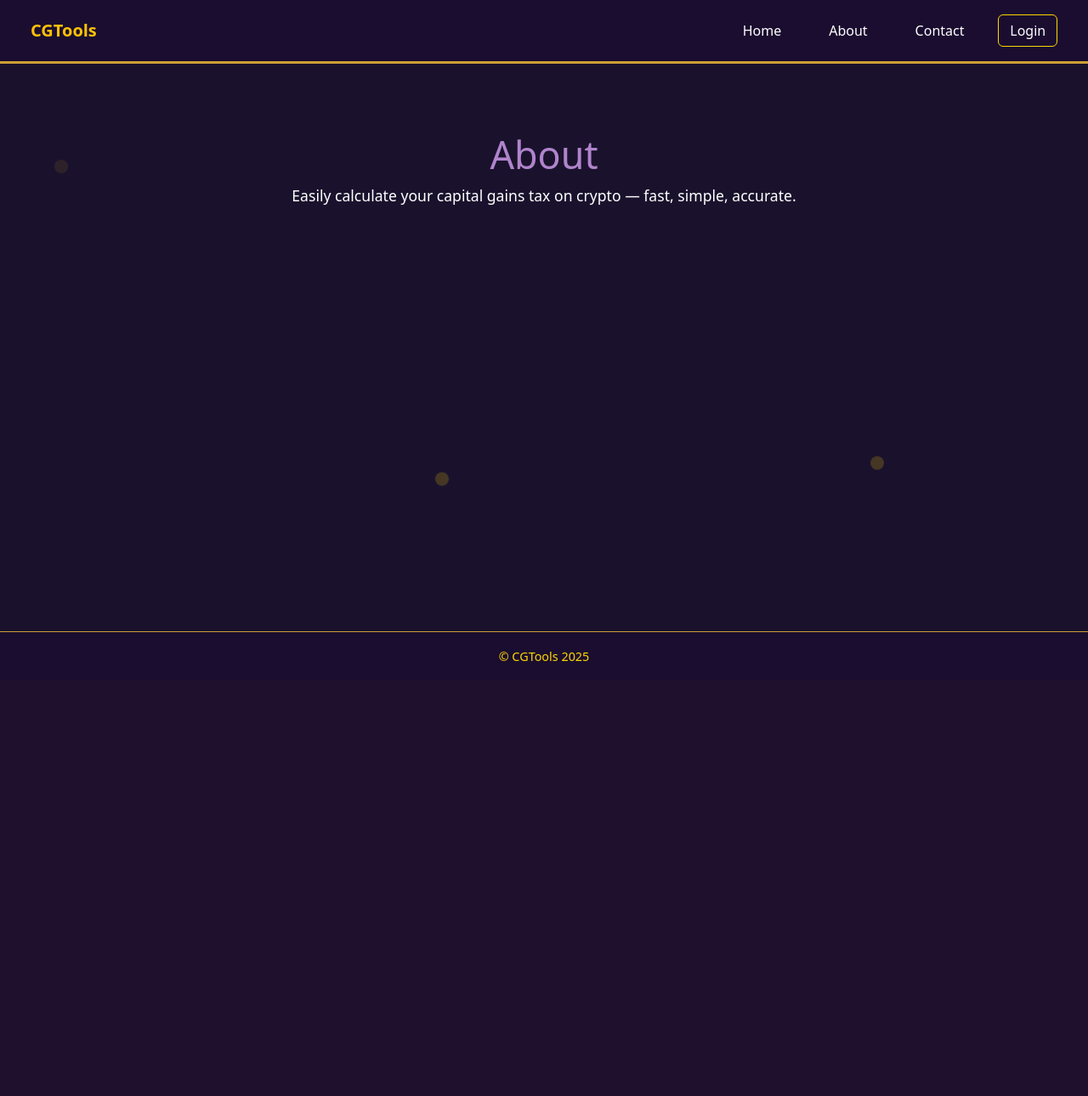
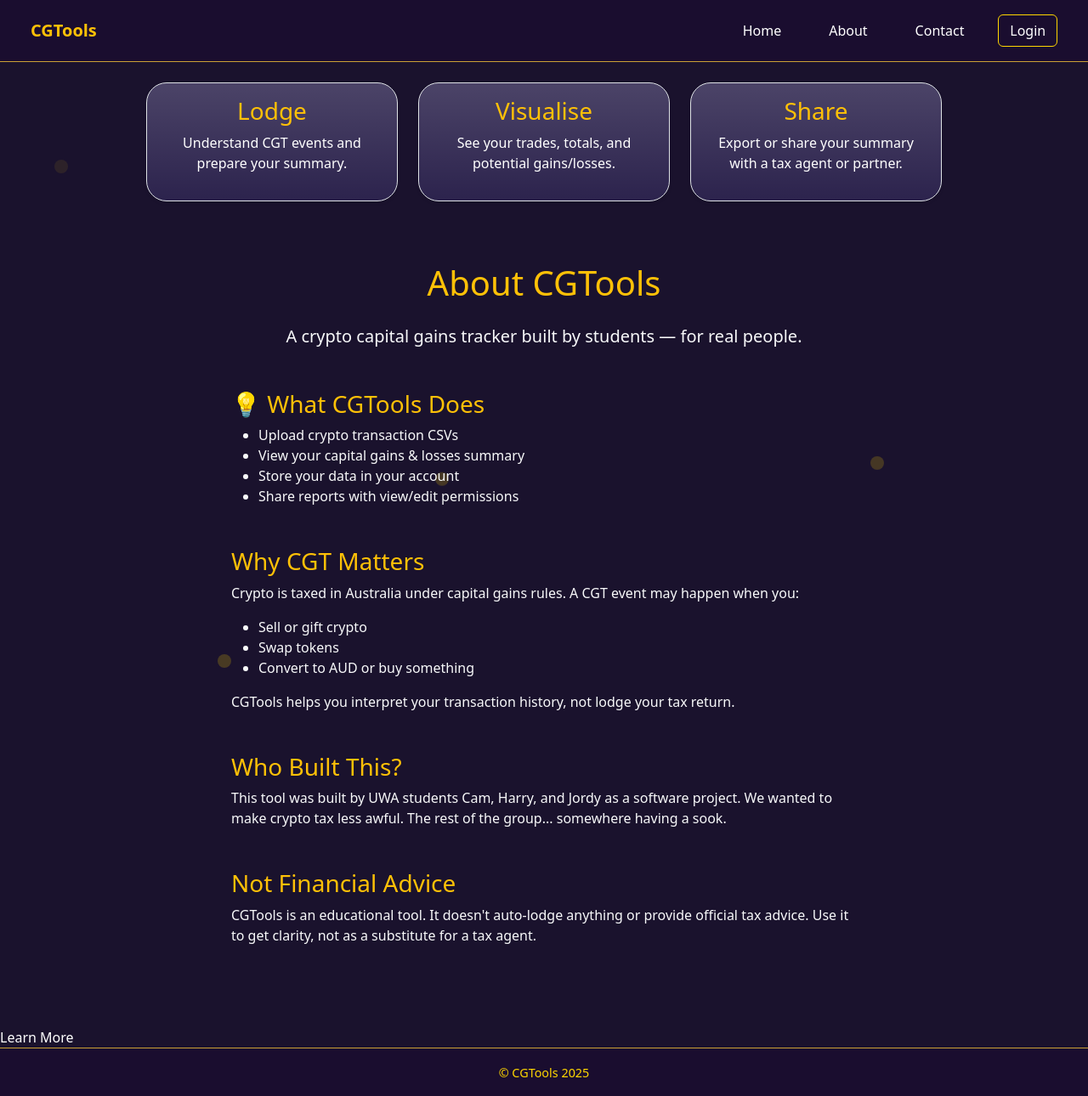
Before and after one commit to cgtools-io/AWD_Project_55, a Flask app: page /about in a window 1280 px wide. Shown: the whole page at 85% size. Before the commit the page ends 778 px from the top, so only its background shows below. Run offline with Flask 3, Linux system fonts and the light colour scheme.

Commit message:
Added initial About page with CGT explanation and feature overview

```diff
--- a/app/static/css/style.css
+++ b/app/static/css/style.css
@@ -58,6 +58,7 @@ Navbar
   border-radius: 6px;
   background-color: transparent;
 }
+
 .login-btn:hover {
   background-color: #FFD700 !important;
   color: #1A1333 !important;
@@ -99,7 +100,8 @@ Coinfall Animation
 .background .coin {
   position: absolute;
   top: 0;
-  left: 50%; /* You can randomize this later */
+  left: 50%;
+  /* You can randomize this later */
   width: 16px;
   height: 16px;
   background-color: #FFD700;
@@ -110,14 +112,26 @@ Coinfall Animation
 }
 
 @keyframes fall {
-  0% { transform: translateY(-100px); opacity: 0; }
-  75% { opacity: 0.2;}
-  100% { transform: translateY(100vh); opacity: 0.2; }
+  0% {
+    transform: translateY(-100px);
+    opacity: 0;
+  }
+
+  75% {
+    opacity: 0.2;
+  }
+
+  100% {
+    transform: translateY(100vh);
+    opacity: 0.2;
+  }
 }
 
 .hero {
-  min-height: auto; /* no full height anymore */
-  padding-top: 6rem; /* or more */
+  min-height: auto;
+  /* no full height anymore */
+  padding-top: 6rem;
+  /* or more */
   padding-bottom: 4rem;
   text-align: center;
 }
@@ -210,6 +224,21 @@ Hero Section
 }
 
 /* ---------------
+About Page
+--------------- */
+
+.about-box {
+  padding: 1rem !important;
+  border-radius: 1.5rem !important;
+  background-color: #2c234d !important;
+  font-size: 1rem;
+  height: 100%;
+  box-sizing: border-box;
+}
+
+
+
+/* ---------------
 Login and Signup Page
 --------------- */
 #bg-container {
@@ -225,6 +254,7 @@ Login and Signup Page
   background-position: top;
   background-repeat: no-repeat;
 }
+
 #form-box {
   border: 1px solid #FFD700;
   background-color: #1A1333;
@@ -232,6 +262,7 @@ Login and Signup Page
   padding: 10px;
   border-radius: 10px;
 }
+
 #submit-btn {
   background-color: #FFD700;
   color: #1A1333;
@@ -240,6 +271,7 @@ Login and Signup Page
   border-radius: 5px;
   cursor: pointer;
 }
+
 .col-form-label {
   font-size: 20px;
   color: white;
@@ -262,6 +294,7 @@ File Upload Page
   font-size: 45px;
   color: white;
 }
+
 .upload-area {
   border: 5px dashed #B084CC;
   border-radius: 10px;
@@ -270,18 +303,21 @@ File Upload Page
   justify-content: center;
   align-content: center;
 }
+
 .upload-text {
   font-size: 20px;
   color: #B084CC;
   text-align: center;
   display: block;
 }
+
 #upload-arrow {
   display: block;
   margin: 30px auto;
   align-content: center;
   text-align: center;
 }
+
 .button-secondary {
   background-color: #B084CC;
   color: #1A1333;
@@ -290,6 +326,7 @@ File Upload Page
   font-weight: bold;
   font-size: 25px;
 }
+
 .button-calculate {
   background-color: #FFD700;
   color: #1A1333;
@@ -298,10 +335,12 @@ File Upload Page
   font-weight: bold;
   font-size: 25px;
 }
+
 .button-calculate:hover {
   background-color: #1A1333;
   color: #FFD700;
 }
+
 .button-secondary:hover {
   background-color: gray;
 }
--- a/app/templates/about.html
+++ b/app/templates/about.html
@@ -11,11 +11,79 @@
     <div class="coin" style="left: 80%; animation-delay: 2s; animation-duration: 6.5s;"></div>
   </div>
 
-  <main class="hero">
-    <div class="container">
-    <h1>About</h1>
-    <p class="tagline">Easily calculate your capital gains tax on crypto — fast, simple, accurate.</p>
+  <div class="container-fluid text-white py-4 border-warning">
+    <div class="row text-center justify-content-center">
 
+      <div class="col-md-3 mb-3 mb-md-0">
+        <div class="about-box p-3 border rounded shadow-sm bg-gradient">
+          <h3 class="text-warning">Lodge</h3>
+          <p>Understand CGT events and prepare your summary.</p>
+        </div>
+      </div>
+
+      <div class="col-md-3 mb-3 mb-md-0">
+        <div class="about-box p-3 border rounded shadow-sm bg-gradient">
+          <h3 class="text-warning">Visualise</h3>
+          <p>See your trades, totals, and potential gains/losses.</p>
+        </div>
+      </div>
+
+      <div class="col-md-3">
+        <div class="about-box p-3 border rounded shadow-sm bg-gradient" style="background-color: #2c234d;">
+          <h3 class="text-warning">Share</h3>
+          <p>Export or share your summary with a tax agent or partner.</p>
+        </div>
+      </div>
+
+    </div>
   </div>
-  </main>
+
+
+  <div class="container py-5">
+    <div class="row justify-content-center">
+      <div class="col-lg-10 col-xl-8">
+
+        <!-- Header -->
+        <h1 class="text-center text-warning mb-4">About CGTools</h1>
+        <p class="lead text-center text-light mb-5">
+          A crypto capital gains tracker built by students — for real people.
+        </p>
+
+        <!-- Sections -->
+        <section class="mb-5">
+          <h3 class="text-warning">💡 What CGTools Does</h3>
+          <ul class="text-light">
+            <li>Upload crypto transaction CSVs</li>
+            <li>View your capital gains & losses summary</li>
+            <li>Store your data in your account</li>
+            <li>Share reports with view/edit permissions</li>
+          </ul>
+        </section>
+
+        <section class="mb-5">
+          <h3 class="text-warning">Why CGT Matters</h3>
+          <p class="text-light">Crypto is taxed in Australia under capital gains rules. A CGT event may happen when you:</p>
+          <ul class="text-light">
+            <li>Sell or gift crypto</li>
+            <li>Swap tokens</li>
+            <li>Convert to AUD or buy something</li>
+          </ul>
+          <p class="text-light">CGTools helps you interpret your transaction history, not lodge your tax return.</p>
+        </section>
+
+        <section class="mb-5">
+          <h3 class="text-warning">Who Built This?</h3>
+          <p class="text-light">This tool was built by UWA students Cam, Harry, and Jordy as a software project. We wanted to make crypto tax less awful. The rest of the group... somewhere having a sook.</p>
+        </section>
+
+        <section class="mb-5">
+          <h3 class="text-warning">Not Financial Advice</h3>
+          <p class="text-light">CGTools is an educational tool. It doesn't auto-lodge anything or provide official tax advice. Use it to get clarity, not as a substitute for a tax agent.</p>
+        </section>
+
+      </div>
+    </div>
+  </div>
+  Learn More
+</a>
 {% endblock %}
```
Lines whose indentation alone changed are shown as unchanged.
